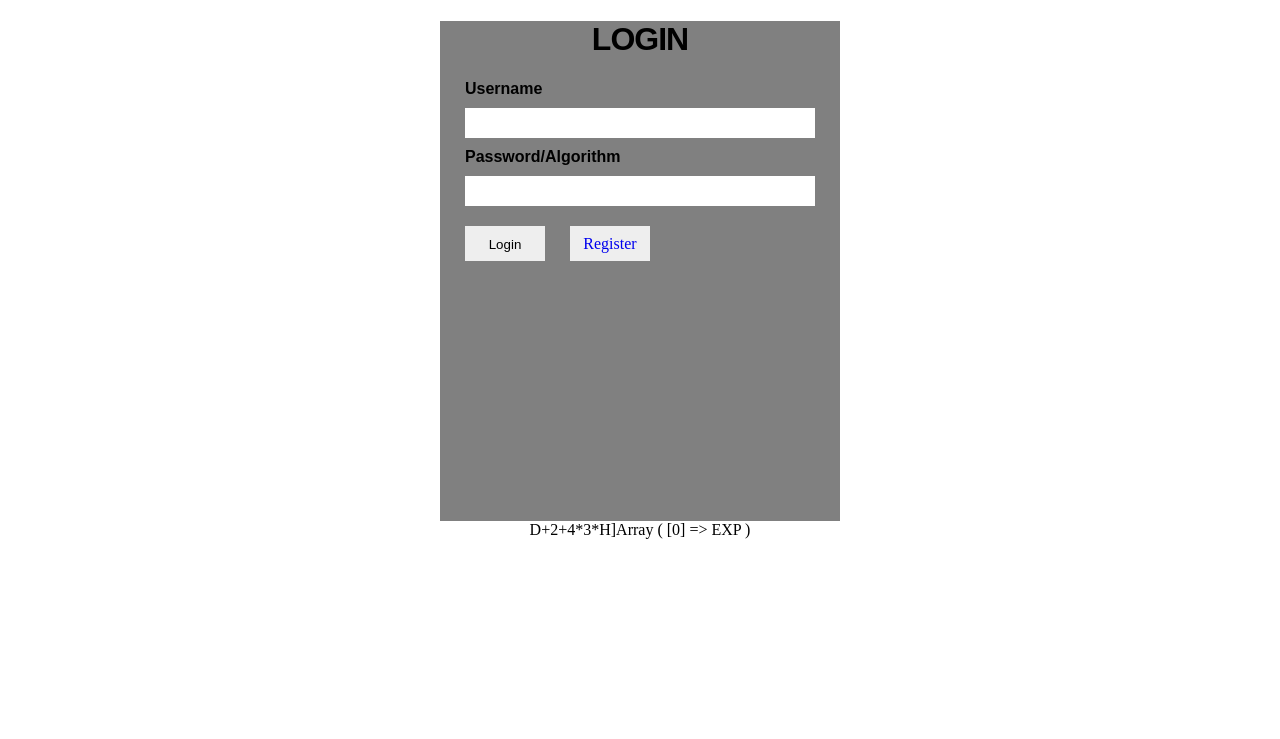
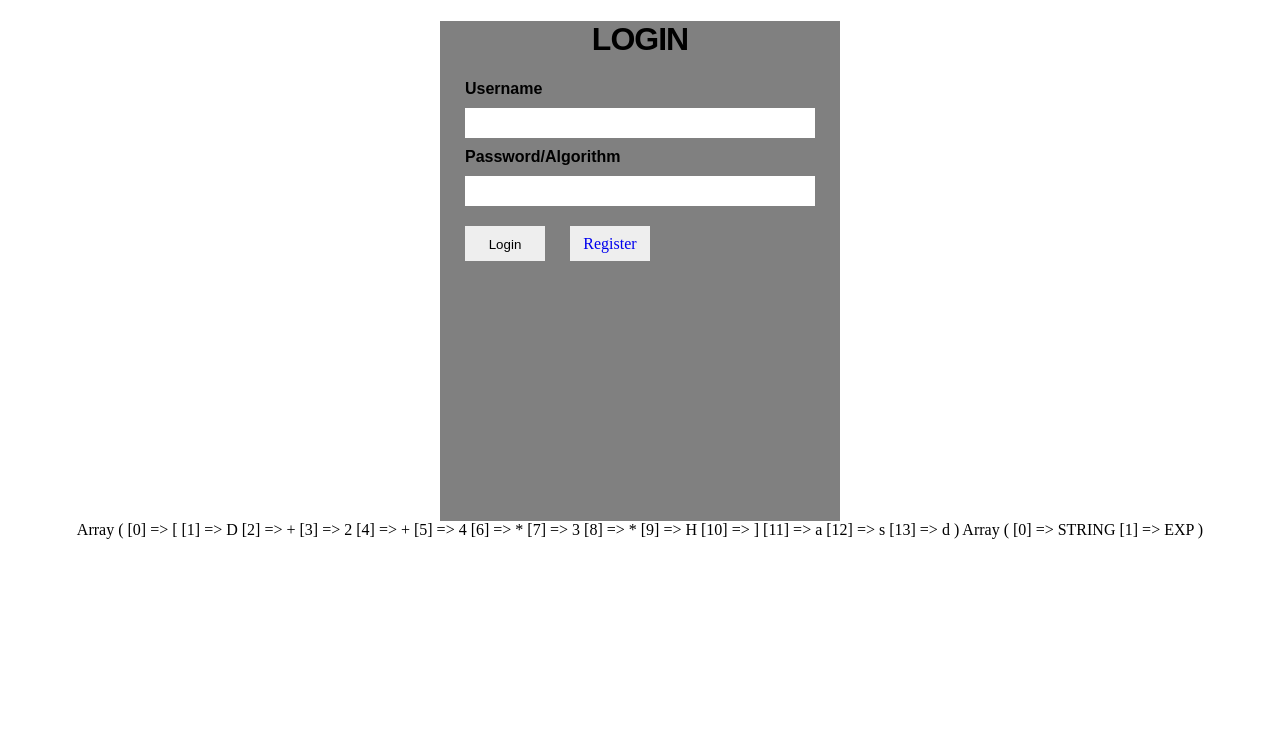
Before and after one commit to jespoer/DynamicPasswords, a PHP site: page /index.php in a window 1280 px wide. Shown: the top 739 px of the page. Run offline with PHP 8.4, Linux system fonts and the light colour scheme; data that the repository does not hold is empty; a stand-in replaces the project's code that opens the database connection.

Commit message:
Fixed buggs

```diff
--- a/index.php
+++ b/index.php
@@ -30,9 +30,8 @@
 
 	<?php
 		$sect = new Secture();
-		$s = $sect->LRParser("[D+2+4*3*H]");
+		$s = $sect->LRParser("asd[D+2+4*3*H]");
 		print_r($s);
-
 	?>
 
 </body>
--- a/secture.php
+++ b/secture.php
@@ -149,7 +149,7 @@ class Secture{
 					}else if(preg_match("/EOF/", $this->input_array[$this->input_array_index])){
 						$state = 0;
 						$run = false;
-						$this->accept();
+						$this->accept(0);
 						break;
 					}else{
 						$this->shift($this->input_array[$this->input_array_index]);
@@ -205,7 +205,7 @@ class Secture{
 					if(preg_match("/EOF/", $this->input_array[$this->input_array_index])){
 						$state = 0;
 						$run = false;
-						$this->accept();
+						$this->accept(4);
 						break;
 					}else if(preg_match("/\[/", $this->input_array[$this->input_array_index])){
 						if(!$this->reduce(1)){
@@ -255,40 +255,37 @@ class Secture{
 		return $this->grammar;
 	}
 
+	/* -- SHIFT -- */
 	private function shift($n){
 		array_push($this->stack, $n);
 		$this->input_array_index += 1;
 	}
 
+	/* -- REDUCE -- */
 	private function reduce($identifier){
 		if($identifier == 1){
 			while(end($this->stack) != "SOF"){
 				$res = array_pop($this->stack);
+				$this->expression[] = $res;
 
 			}
 
 			array_push($this->grammar, "STRING");
 		}else{
-			while(end($this->stack) != '['){
+			while(end($this->stack) != "SOF"){
 				$res = array_pop($this->stack);
 				$this->expression[] = $res;
-				if($res == "SOF"){
-					return 0;
-				}
 			}
 				array_push($this->grammar, "EXP");
 		}
 		return 1;
 	}
-
-	private function accept(){
-		if(count($this->stack) != 2){
+	/* -- ACCEPT -- */
+	private function accept($state){
+		if($state == 4){
 			$this->reduce(1);
 		}
-
-		for($i = (count($this->expression));$i>=0; $i--){
-			echo $this->expression[$i];
-		}
+		print_r(array_reverse($this->expression));
 	}
 }
 
```
